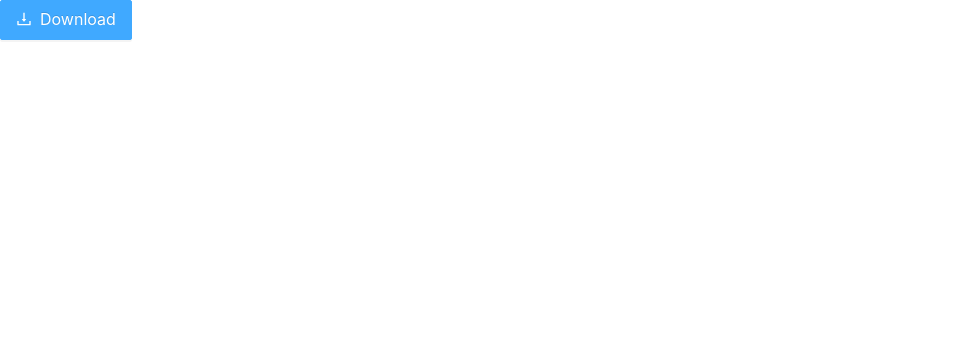
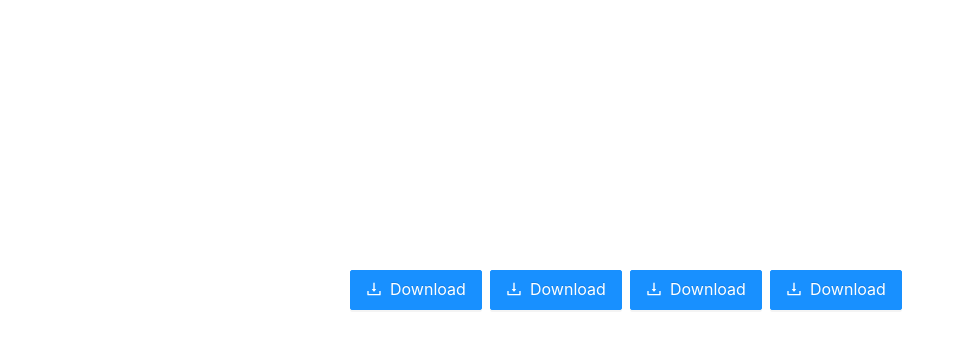
Before and after one commit to PeijinGit/EsRoutePages, a React app: page /Extract in a window 1280 px wide. Shown: the top 348 px of the page, without its empty margins (0-965 px from the left). Built offline with nearby package versions, Linux system fonts and the light colour scheme.

Commit message:
extract update

```diff
--- a/src/containers/Extract/extract.js
+++ b/src/containers/Extract/extract.js
@@ -1,12 +1,52 @@
 import React from 'react'
 import { Button } from 'antd';
 import { DownloadOutlined } from '@ant-design/icons';
+import './extract.scss'
 
 export default function extract() {
+
+    const tsetFunc = () => {
+        console.log("stestst");
+    }
     return (
         <div className="outline">
             <div className="MainBody">
-                <Button type="primary" icon={<DownloadOutlined />} size={'large'}>
+                <Button
+                    type="primary"
+                    icon={<DownloadOutlined />}
+                    size={'large'}
+                    onClick={tsetFunc}
+                >
+                    Download
+                </Button>
+            </div>
+            <div className="MainBody">
+                <Button
+                    type="primary"
+                    icon={<DownloadOutlined />}
+                    size={'large'}
+                    onClick={tsetFunc}
+                >
+                    Download
+                </Button>
+            </div>
+            <div className="MainBody">
+                <Button
+                    type="primary"
+                    icon={<DownloadOutlined />}
+                    size={'large'}
+                    onClick={tsetFunc}
+                >
+                    Download
+                </Button>
+            </div>
+            <div className="MainBody">
+                <Button
+                    type="primary"
+                    icon={<DownloadOutlined />}
+                    size={'large'}
+                    onClick={tsetFunc}
+                >
                     Download
                 </Button>
             </div>
--- a/src/containers/Extract/extract.scss
+++ b/src/containers/Extract/extract.scss
@@ -1,7 +1,6 @@
 .outline {
     margin: 0 auto;
-    //background-color: rgb(40, 136, 53);
-    width: 500px;
+    width: 600px;
     height: 300px;
     margin: auto;
     position: absolute;
@@ -10,14 +9,23 @@
     transform: translate(-50%,-50%);
     //background: aqua;
     border-radius: 10px;
-    border: 2px solid darkslategray;
+    //border: 2px solid darkslategray;
+
     .MainBody{
-        width: 300px;
-        height: 200px;
-        margin-top: 150px;
-        position: absolute;
-        left: 46%;
-        transform: translate(-50%,-50%);
+        float: left;
+        width: 130px;
+        height: 40px;
+        margin: auto;
+        margin-top: 20px;
+        margin-left: 10px;
+        //position: absolute;
+        //left: 46%;
+        //transform: translate(-50%,-50%);
         //background-color: rgb(30, 160, 62);
     }
+
+    .clear{
+        display: block;
+        overflow: hidden;
+    }
 }
```
